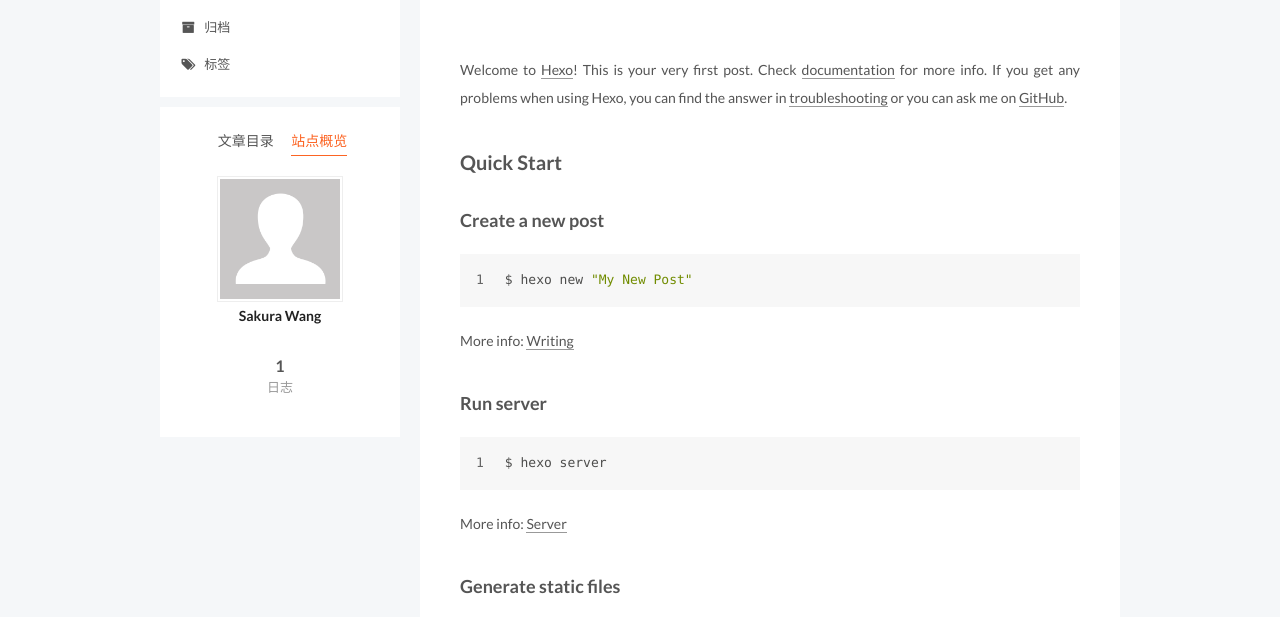
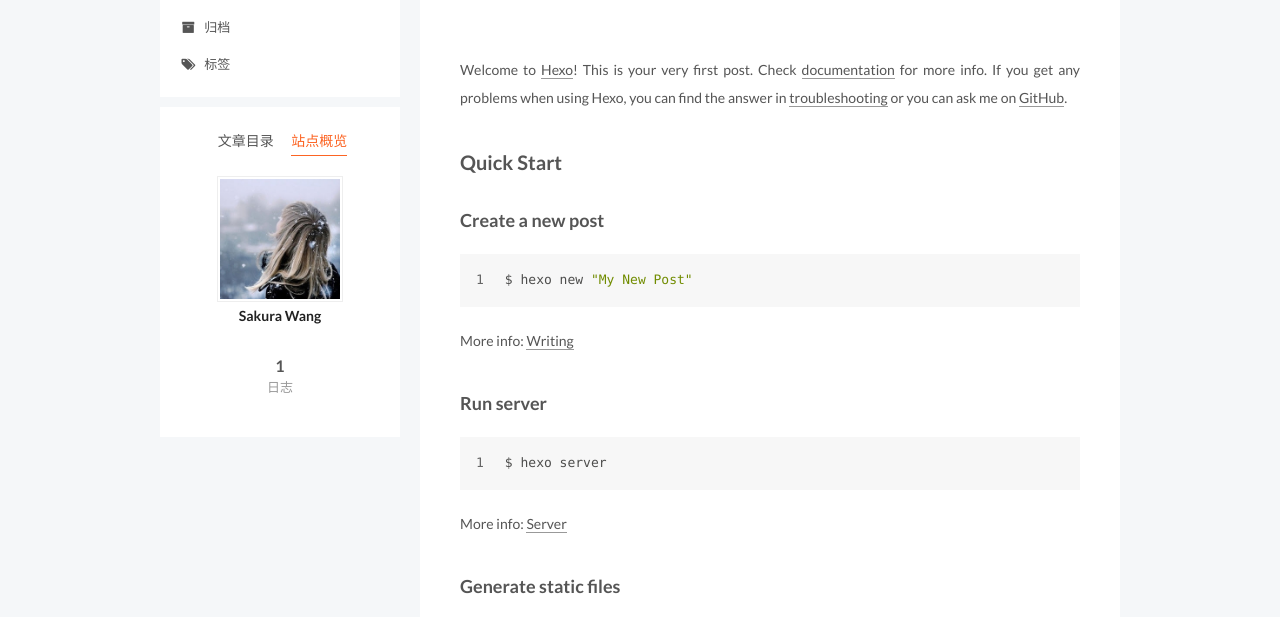
Before and after one commit to 86shaku/86shaku.github.io, a plain HTML site: page 2016/05/06/hello-world/index.html in a window 1280 px wide. Both pictures are taken after a click on the item "站点概览". Shown: the part 153-770 px from the top of the page. Drawn offline with Linux system fonts and the light colour scheme.

Commit message:
Site updated: 2016-05-12 14:37:33

```diff
--- a/2016/05/06/hello-world/index.html
+++ b/2016/05/06/hello-world/index.html
@@ -359,7 +359,7 @@ Quick">
       <section class="site-overview sidebar-panel ">
         <div class="site-author motion-element" itemprop="author" itemscope itemtype="http://schema.org/Person">
           <img class="site-author-image" itemprop="image"
-               src="/images/avatar.gif"
+               src="/images/avatar.png"
                alt="Sakura Wang" />
           <p class="site-author-name" itemprop="name">Sakura Wang</p>
           <p class="site-description motion-element" itemprop="description"></p>
```
Also changed, not shown: archives/2016/05/index.html (+1 -1 lines), archives/2016/index.html (+1 -1 lines), archives/index.html (+1 -1 lines), index.html (+1 -1 lines), images/avatar.png (added).
